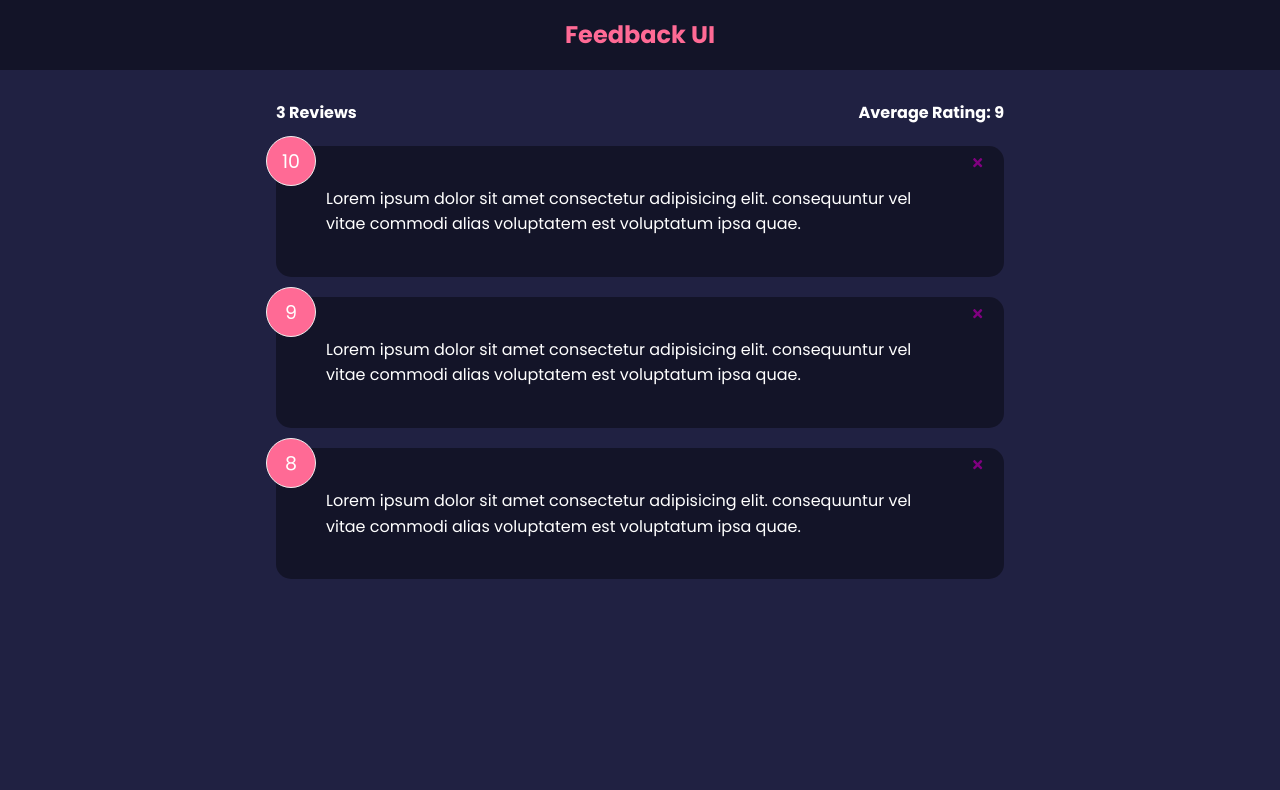
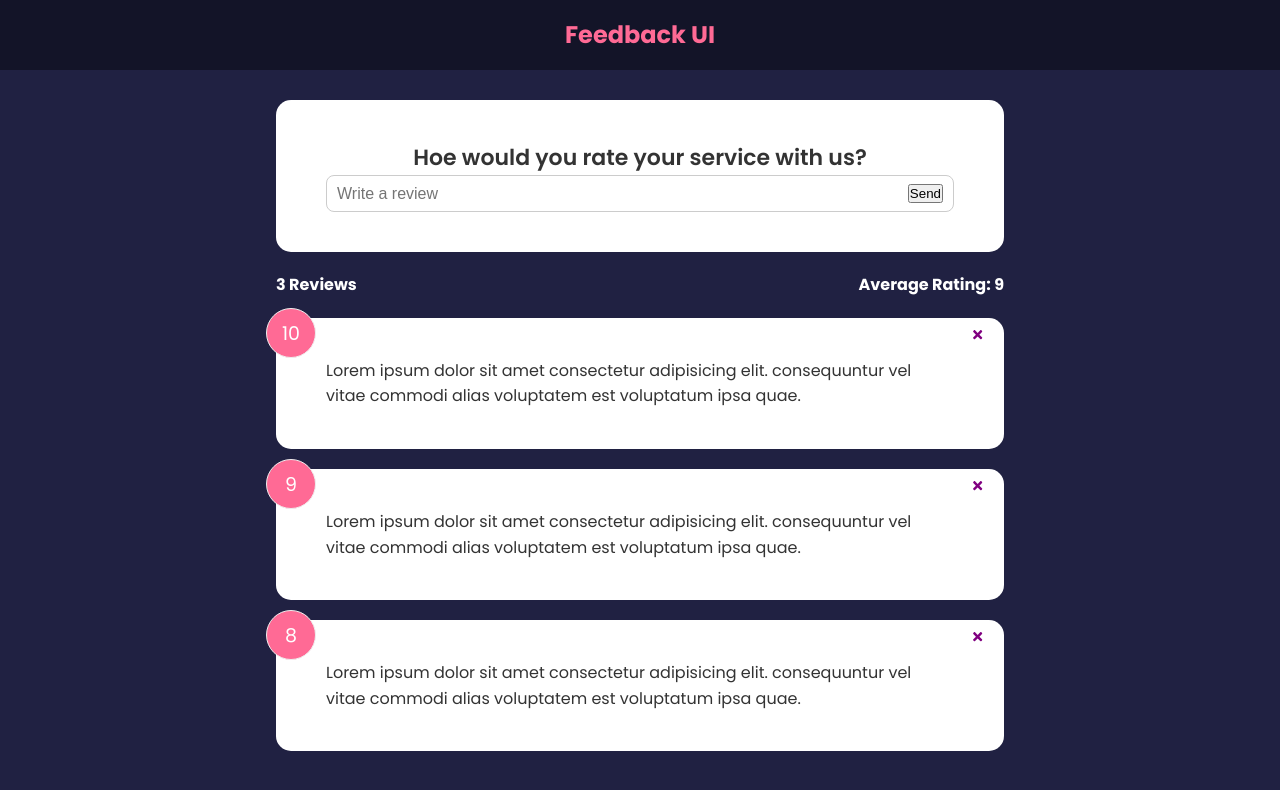
Before and after one commit to alyssavoccia/feedback-app, a React (Create React App) app: page / in a window 1280 px wide. Shown: the top 790 px of the page. Built offline with nearby package versions, Linux system fonts and the light colour scheme.

Commit message:
Added feedback form and text state

```diff
--- a/src/App.js
+++ b/src/App.js
@@ -4,6 +4,7 @@
 import FeedbackList from './components/FeedbackList';
 import FeedbackStats from './components/FeedbackStats';
 import FeedbackData from './data/FeedbackData';
+import FeedbackForm from './components/FeedbackForm';
 
 function App() {
   const [feedback, setFeedback] = useState(FeedbackData);
@@ -19,6 +20,7 @@
     <>
       <Header />
       <div className="container">
+        <FeedbackForm />
         <FeedbackStats feedback={feedback} />
         <FeedbackList feedback={feedback} handleDelete={deleteFeedback} />
       </div>
--- /dev/null
+++ b/src/components/FeedbackForm.jsx
@@ -0,0 +1,24 @@
+import { useState } from "react";
+import Card from "./shared/Card";
+
+function FeedbackForm() {
+  const [text, setText] = useState('');
+
+  const handleTextChange = (e) => {
+    setText(e.target.value);
+  }
+
+  return (
+    <Card reverse={false}>
+      <form>
+        <h2>Hoe would you rate your service with us?</h2>
+        <div className="input-group">
+          <input onChange={handleTextChange} type="text" placeholder="Write a review" value={text} />
+          <button type="submit">Send</button>
+        </div>
+      </form>
+    </Card>
+  )
+}
+
+export default FeedbackForm
--- a/src/components/FeedbackItem.jsx
+++ b/src/components/FeedbackItem.jsx
@@ -5,7 +5,7 @@
 
 function FeedbackItem({item, handleDelete}) {
   return (
-    <Card reverse={true}>
+    <Card reverse={false}>
       <div className="num-display">{item.rating}</div>
       <button className='close' onClick={() => handleDelete(item.id)}>
         <FaTimes color='purple' />
```
